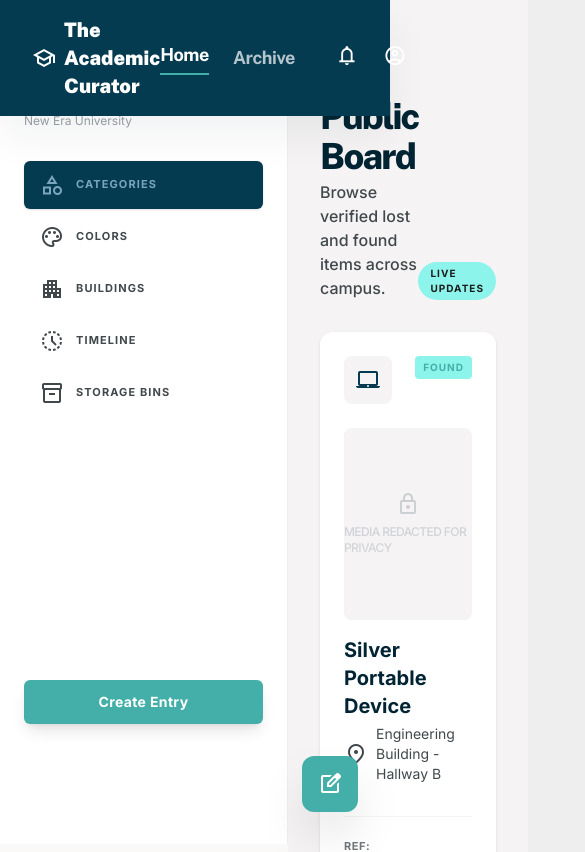
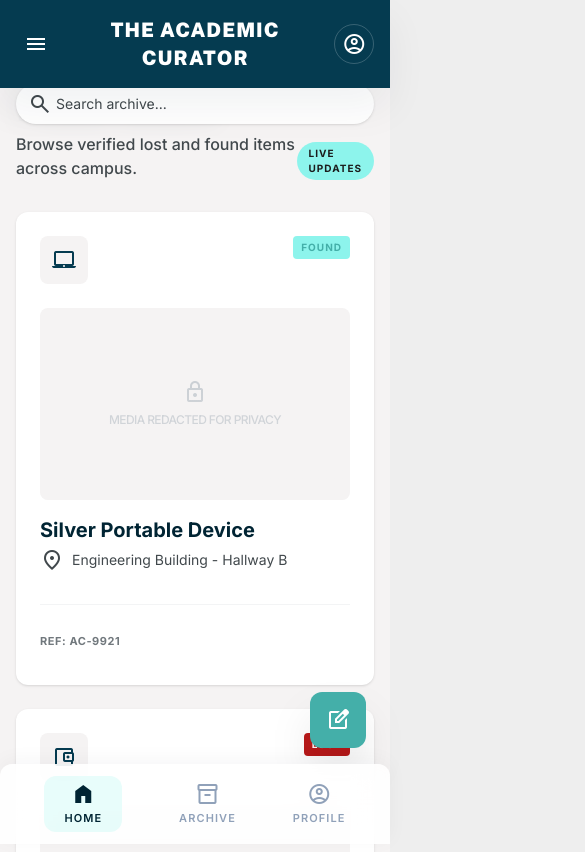
Before and after one commit to solanov/navibyte-lostnfoundkb, a Next.js app: page /board in a window 390 px wide. Shown: the top 852 px of the page, 585 px wide, since content can reach past the window. Built offline with nearby package versions, Linux system fonts and the light colour scheme.

Commit message:
implemented mobile view

```diff
--- a/src/app/(board)/board/page.tsx
+++ b/src/app/(board)/board/page.tsx
@@ -2,16 +2,29 @@ import TopNav from '@/src/components/layout/TopNav';
 import Sidebar from '@/src/components/layout/SideNav';
 import ItemCard from '@/src/components/ui/ItemCard';
 import PriorityCard from '@/src/components/ui/PriorityCard';
+import BottomNavBar from '@/src/components/layout/BottomNavBar';
 import Link from 'next/link';
 
 export default function PublicBoard() {
   return (
-    <div className="bg-background text-foreground min-h-screen font-body selection:bg-primary-fixed selection:text-primary">
+    <div className="bg-background text-foreground min-h-screen font-body selection:bg-primary-fixed selection:text-primary pb-24 md:pb-0">
+
+      {/* Sticky Mobile Search Bar */}
+      <div className="md:hidden sticky top-[72px] z-40 px-4 py-3 bg-surface-container-low/90 backdrop-blur-md">
+        <div className="relative w-full max-w-md mx-auto">
+          <span className="material-symbols-outlined absolute left-3 top-1/2 -translate-y-1/2 text-on-surface-variant">search</span>
+          <input
+            type="text"
+            placeholder="Search archive..."
+            className="w-full pl-10 pr-4 py-2.5 bg-surface-container-lowest rounded-full text-sm text-on-surface placeholder:text-on-surface-variant border-none focus:ring-2 focus:ring-on-tertiary-container shadow-sm outline-none transition-all"
+          />
+        </div>
+      </div>
 
       <div className="flex min-h-screen">
         <Sidebar />
 
-        <main className="flex-1 ml-72 bg-surface-container-low p-8 pt-24">
+        <main className="flex-1 md:ml-72 bg-surface-container-low p-4 md:p-8 pt-6 md:pt-24">
           <div className="max-w-4xl mx-auto">
 
             {/* Feed Header */}
@@ -77,9 +90,11 @@ export default function PublicBoard() {
       </div>
 
       {/* Contextual FAB */}
-      <Link href="/create" className="fixed bottom-8 right-8 btn-tertiary text-on-tertiary w-14 h-14 rounded-xl shadow-2xl flex items-center justify-center active:scale-95 transition-all z-40 hover:brightness-110">
+      <Link href="/create" className="fixed bottom-24 right-6 md:bottom-8 md:right-8 bg-[#44afa9] text-white w-14 h-14 rounded-xl shadow-2xl flex items-center justify-center active:scale-95 transition-all z-40 hover:brightness-110">
         <span className="material-symbols-outlined">edit_square</span>
       </Link>
+
+      <BottomNavBar />
     </div>
   );
 }
--- /dev/null
+++ b/src/components/layout/BottomNavBar.tsx
@@ -0,0 +1,20 @@
+import Link from 'next/link';
+
+export default function BottomNavBar() {
+  return (
+    <nav className="md:hidden fixed bottom-0 left-0 w-full h-20 flex justify-around items-center px-4 pb-safe bg-white/85 dark:bg-slate-950/85 backdrop-blur-lg rounded-t-xl z-50 shadow-[0_-4px_20px_rgba(0,36,51,0.04)] text-[#44afa9]">
+      <Link href="/board" className="flex flex-col items-center justify-center bg-[#8df4ec]/20 text-[#002433] dark:text-[#8df4ec] rounded-xl px-5 py-1.5 active:scale-90 duration-150">
+        <span className="material-symbols-outlined mb-1" style={{ fontVariationSettings: "'FILL' 1" }}>home</span>
+        <span className="font-label text-[11px] font-semibold uppercase tracking-widest">Home</span>
+      </Link>
+      <Link href="#" className="flex flex-col items-center justify-center text-slate-400 dark:text-slate-500 hover:text-[#44afa9] transition-all">
+        <span className="material-symbols-outlined mb-1">inventory_2</span>
+        <span className="font-label text-[11px] font-semibold uppercase tracking-widest">Archive</span>
+      </Link>
+      <Link href="#" className="flex flex-col items-center justify-center text-slate-400 dark:text-slate-500 hover:text-[#44afa9] transition-all">
+        <span className="material-symbols-outlined mb-1">account_circle</span>
+        <span className="font-label text-[11px] font-semibold uppercase tracking-widest">Profile</span>
+      </Link>
+    </nav>
+  );
+}
--- a/src/components/layout/SideNav.tsx
+++ b/src/components/layout/SideNav.tsx
@@ -10,7 +10,7 @@ export default function SideNav() {
   ];
 
   return (
-    <aside className="fixed flex flex-col gap-6 p-6 overflow-y-auto bg-surface-container-lowest h-screen w-72 left-0 top-0 pt-24 border-r border-outline-variant/30">
+    <aside className="hidden md:flex fixed flex-col gap-6 p-6 overflow-y-auto bg-surface-container-lowest h-screen w-72 left-0 top-0 pt-24 border-r border-outline-variant/30">
       <div className="mb-2">
         <h2 className="font-body text-[11px] uppercase tracking-widest font-bold text-primary">
           Archive Filters
--- a/src/components/layout/TopNav.tsx
+++ b/src/components/layout/TopNav.tsx
@@ -2,17 +2,34 @@ import Link from "next/link";
 
 export default function TopNav() {
   return (
-    <nav className="fixed top-0 w-full z-50 bg-[#053B50] backdrop-blur-md bg-opacity-85 shadow-[0_20px_40px_rgba(0,36,51,0.06)] flex justify-between items-center px-8 py-4">
-      <div className="flex items-center gap-2">
+    <header className="fixed top-0 w-full z-50 bg-[#053B50] backdrop-blur-md bg-opacity-85 shadow-[0_20px_40px_rgba(0,36,51,0.06)] flex justify-between items-center px-4 md:px-8 py-4">
+      {/* Mobile Hamburger Menu */}
+      <button className="md:hidden flex items-center justify-center p-2 rounded-full hover:bg-white/10 transition-colors active:scale-95 duration-200 text-white">
+        <span className="material-symbols-outlined">menu</span>
+      </button>
+
+      {/* Desktop Logo & Title */}
+      <div className="hidden md:flex items-center gap-2">
         <span className="material-symbols-outlined text-white text-2xl">school</span>
         <span className="text-xl font-black text-white tracking-[-2%] font-headline">
           The Academic Curator
         </span>
       </div>
 
-      <div className="flex items-center gap-8">
+      {/* Mobile Centered Title */}
+      <h1 className="md:hidden font-headline tracking-tight font-black uppercase tracking-wider text-center flex-grow text-xl text-white">
+        The Academic Curator
+      </h1>
+
+      {/* Mobile Profile Image */}
+      <div className="md:hidden w-10 h-10 rounded-full overflow-hidden bg-surface-container flex items-center justify-center border border-white/20">
+        <span className="material-symbols-outlined text-white">account_circle</span>
+      </div>
+
+      {/* Desktop Navigation Links & Search */}
+      <div className="hidden md:flex items-center gap-8">
         <div className="flex items-center gap-6">
-          <Link href="#" className="font-headline tracking-tight font-bold text-lg text-white border-b-2 border-tertiary pb-1">
+          <Link href="/board" className="font-headline tracking-tight font-bold text-lg text-white border-b-2 border-tertiary pb-1">
             Home
           </Link>
           <Link href="#" className="font-headline tracking-tight font-bold text-lg text-white/70 hover:text-white transition-colors">
@@ -21,12 +38,12 @@ export default function TopNav() {
         </div>
 
         <div className="flex items-center gap-4">
-          <div className="relative hidden md:block">
-            <span className="material-symbols-outlined absolute left-3 top-1/2 -translate-y-1/2 text-white/50">search</span>
+          <div className="relative">
+            <span className="material-symbols-outlined absolute left-3 top-1/2 -translate-y-1/2 text-white/50 text-sm">search</span>
             <input
               type="text"
-              placeholder="Search..."
-              className="bg-white/10 text-white border-none rounded-full py-1.5 pl-10 pr-4 text-sm focus:ring-1 focus:ring-white/30 w-48 transition-all"
+              placeholder="Search the archives..."
+              className="bg-white/10 text-white border-none rounded-full py-2 pl-10 pr-4 text-sm focus:ring-1 focus:ring-[#44afa9] w-48 transition-all placeholder:text-white/50"
             />
           </div>
           <div className="flex items-center gap-2">
@@ -39,6 +56,6 @@ export default function TopNav() {
           </div>
         </div>
       </div>
-    </nav>
+    </header>
   );
 }
```
